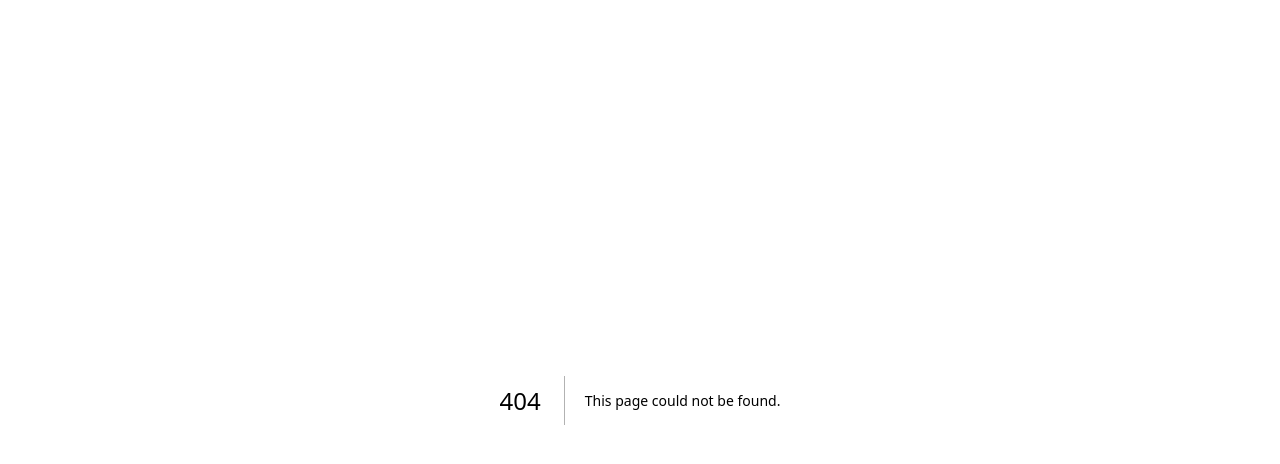
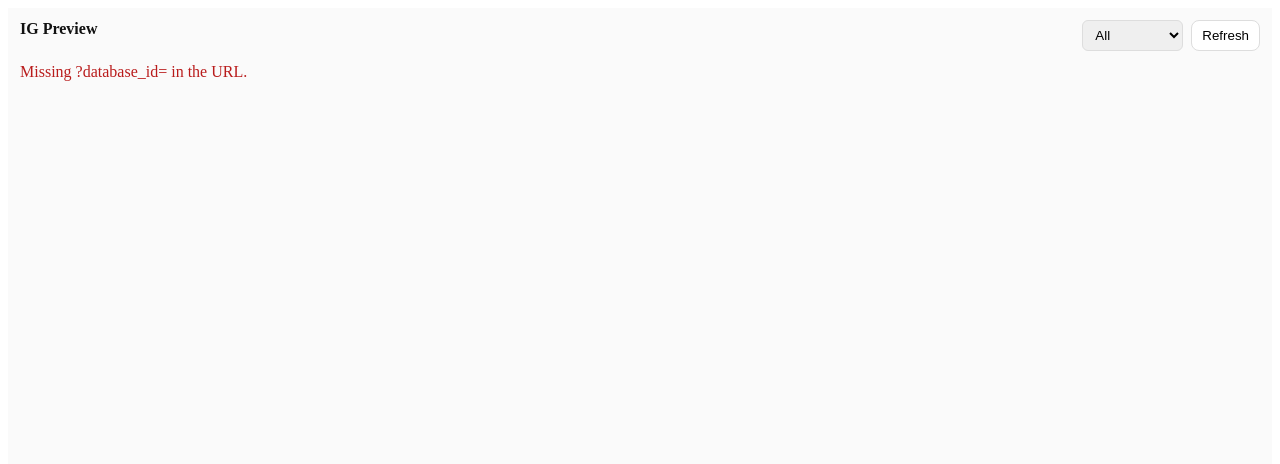
Before and after one commit to Dnss8te/ig-grid-widget, a Next.js app: page /embed in a window 1280 px wide. Before the commit this address had no page. Shown: the top 464 px of the page. Built offline with nearby package versions, Linux system fonts and the light colour scheme.

Commit message:
Create embed.tsx

```diff
--- /dev/null
+++ b/pages/embed.tsx
@@ -0,0 +1,203 @@
+// pages/embed.tsx
+import { useEffect, useMemo, useRef, useState } from "react";
+
+type Item = {
+  id: string;
+  title: string;
+  caption?: string;
+  status?: string;
+  date?: string | null;
+  images: string[];
+};
+
+function useQuery() {
+  return useMemo(
+    () =>
+      new URLSearchParams(
+        typeof window !== "undefined" ? window.location.search : ""
+      ),
+    []
+  );
+}
+
+export default function Embed() {
+  const qs = useQuery();
+
+  // Required
+  const databaseId = qs.get("database_id") || "";
+
+  // Optional UI params
+  const initialStatus = qs.get("status") || ""; // e.g. Approved
+  const columns = Math.max(1, Math.min(6, Number(qs.get("cols") || 3)));
+  const gap = Math.max(0, Math.min(32, Number(qs.get("gap") || 12)));
+  const radius = Math.max(0, Math.min(24, Number(qs.get("radius") || 8)));
+  const limit = Math.max(1, Math.min(60, Number(qs.get("limit") || 12)));
+  const theme = (qs.get("theme") || "light").toLowerCase();
+
+  const [status, setStatus] = useState(initialStatus);
+  const [items, setItems] = useState<Item[]>([]);
+  const [loading, setLoading] = useState(false);
+  const [error, setError] = useState<string | null>(null);
+
+  const fetchFeed = async () => {
+    if (!databaseId) {
+      setError("Missing ?database_id= in the URL.");
+      setItems([]);
+      return;
+    }
+    setLoading(true);
+    setError(null);
+
+    const url = new URL("/api/feed", window.location.origin);
+    url.searchParams.set("database_id", databaseId);
+    if (status) url.searchParams.set("status", status);
+    url.searchParams.set("limit", String(limit));
+
+    try {
+      const res = await fetch(url.toString(), { cache: "no-store" });
+      const data = await res.json();
+      // accept both shapes: array OR { items: [...] }
+      const list = Array.isArray(data) ? data : data?.items;
+      setItems(Array.isArray(list) ? list : []);
+    } catch (e: any) {
+      setError(e?.message || "Failed to load feed.");
+      setItems([]);
+    } finally {
+      setLoading(false);
+    }
+  };
+
+  useEffect(() => {
+    fetchFeed();
+    // eslint-disable-next-line react-hooks/exhaustive-deps
+  }, [databaseId, status, limit]);
+
+  // auto-resize for Notion iframe
+  const rootRef = useRef<HTMLDivElement>(null);
+  useEffect(() => {
+    const ro = new ResizeObserver(() => {
+      const h = rootRef.current?.offsetHeight || 0;
+      window.parent?.postMessage({ type: "embed-resize", height: h }, "*");
+    });
+    if (rootRef.current) ro.observe(rootRef.current);
+    return () => ro.disconnect();
+  }, []);
+
+  const gridStyle: React.CSSProperties = {
+    display: "grid",
+    gridTemplateColumns: `repeat(${columns}, minmax(0, 1fr))`,
+    gap,
+  };
+
+  return (
+    <div
+      ref={rootRef}
+      style={{
+        minHeight: "100vh",
+        background: theme === "dark" ? "#0f0f0f" : "#fafafa",
+        color: theme === "dark" ? "#eee" : "#111",
+      }}
+    >
+      {/* Controls */}
+      <div style={{ display: "flex", justifyContent: "space-between", padding: 12 }}>
+        <strong>IG Preview</strong>
+        <div style={{ display: "flex", gap: 8 }}>
+          <select
+            value={status}
+            onChange={(e) => setStatus(e.target.value)}
+            title="Filter by Status (optional)"
+            style={{ padding: "6px 8px", borderRadius: 6, border: "1px solid #ddd" }}
+          >
+            <option value="">All</option>
+            <option value="Approved">Approved</option>
+            <option value="Draft">Draft</option>
+            <option value="Scheduled">Scheduled</option>
+          </select>
+          <button
+            onClick={fetchFeed}
+            style={{
+              padding: "6px 10px",
+              borderRadius: 8,
+              border: "1px solid #ddd",
+              background: "#fff",
+              cursor: "pointer",
+            }}
+          >
+            {loading ? "Loading…" : "Refresh"}
+          </button>
+        </div>
+      </div>
+
+      {error && (
+        <div style={{ color: "#b91c1c", padding: "0 12px 8px" }}>{error}</div>
+      )}
+
+      {/* Grid */}
+      <main style={{ padding: 12 }}>
+        <div style={gridStyle}>
+          {items.map((it) => {
+            const many = it.images?.length > 1;
+            const first = it.images?.[0];
+
+            return (
+              <article
+                key={it.id}
+                title={it.title || ""}
+                style={{
+                  position: "relative",
+                  aspectRatio: "1 / 1",
+                  borderRadius: radius,
+                  overflow: "hidden",
+                  background: "#eee",
+                }}
+              >
+                {many ? (
+                  <div
+                    style={{
+                      display: "flex",
+                      overflowX: "auto",
+                      scrollSnapType: "x mandatory",
+                      width: "100%",
+                      height: "100%",
+                    }}
+                  >
+                    {it.images.map((src, i) => (
+                      <img
+                        key={i}
+                        src={src}
+                        alt={it.title || ""}
+                        style={{
+                          width: "100%",
+                          height: "100%",
+                          objectFit: "cover",
+                          flexShrink: 0,
+                          scrollSnapAlign: "start",
+                        }}
+                      />
+                    ))}
+                  </div>
+                ) : first ? (
+                  <img
+                    src={first}
+                    alt={it.title || ""}
+                    style={{ width: "100%", height: "100%", objectFit: "cover" }}
+                  />
+                ) : (
+                  <div style={{ display: "grid", placeItems: "center", height: "100%", color: "#999" }}>
+                    No image
+                  </div>
+                )}
+              </article>
+            );
+          })}
+        </div>
+
+        {!loading && items.length === 0 && databaseId && (
+          <div style={{ marginTop: 16, color: "#666" }}>
+            No posts found. Try removing filters or add images to your database.
+          </div>
+        )}
+      </main>
+    </div>
+  );
+}
```
